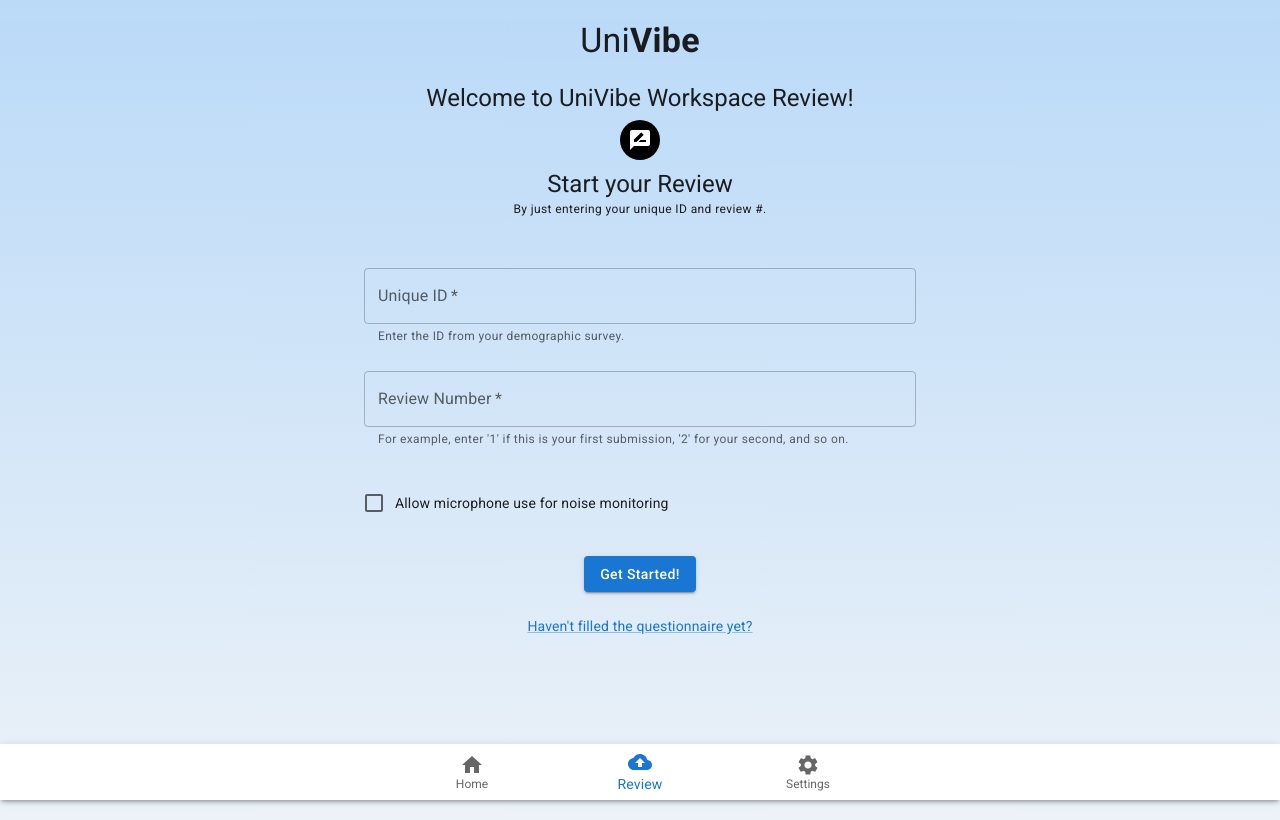
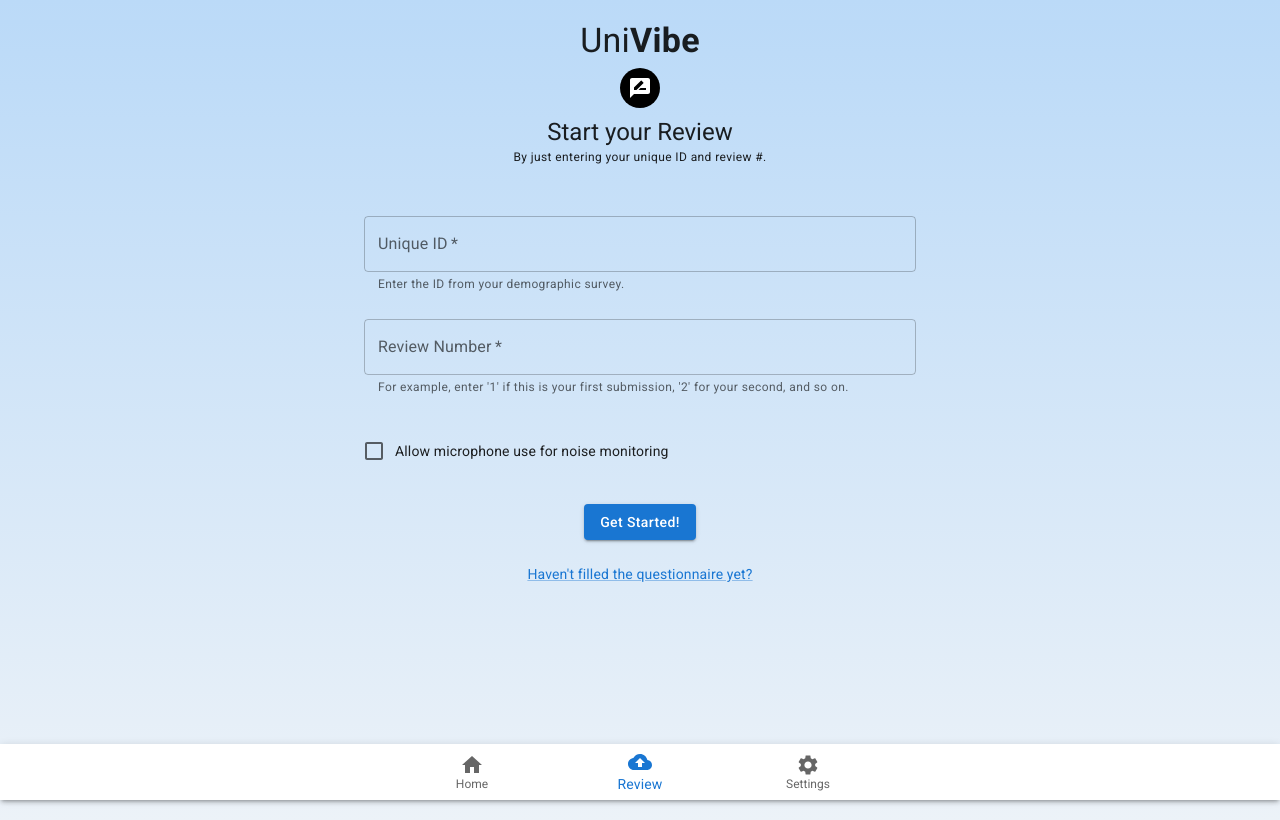
Before and after one commit to Achira-Oulu/univibe-frontend-v2, a React (Create React App) app: page / in a window 1280 px wide. Built offline with nearby package versions, Linux system fonts and the light colour scheme.

Commit message:
removed the ugly top text

```diff
--- a/src/Review.js
+++ b/src/Review.js
@@ -82,7 +82,7 @@ const Review = () => {
 <>
         <Container>
             <Typography variant="h4" style={{ margin: '20px 0', textAlign: 'center'}}> Uni<b>Vibe</b> </Typography>
-            <Typography variant="h5" style={{ margin: '20px 0', textAlign:'center' }}>Welcome to UniVibe Workspace Review!</Typography>
+            {/* <Typgraphy variant="h5" style={{ margin: '20px 0', textAlign:'center' }}>Welcome to UniVibe Workspace Review!</Typography> */}
         </Container>
 
         <Container maxWidth="sm" sx={{ display: 'flex', flexDirection: 'column', alignItems: 'center', justifyContent: 'center', height: '60vh' }}>
```
